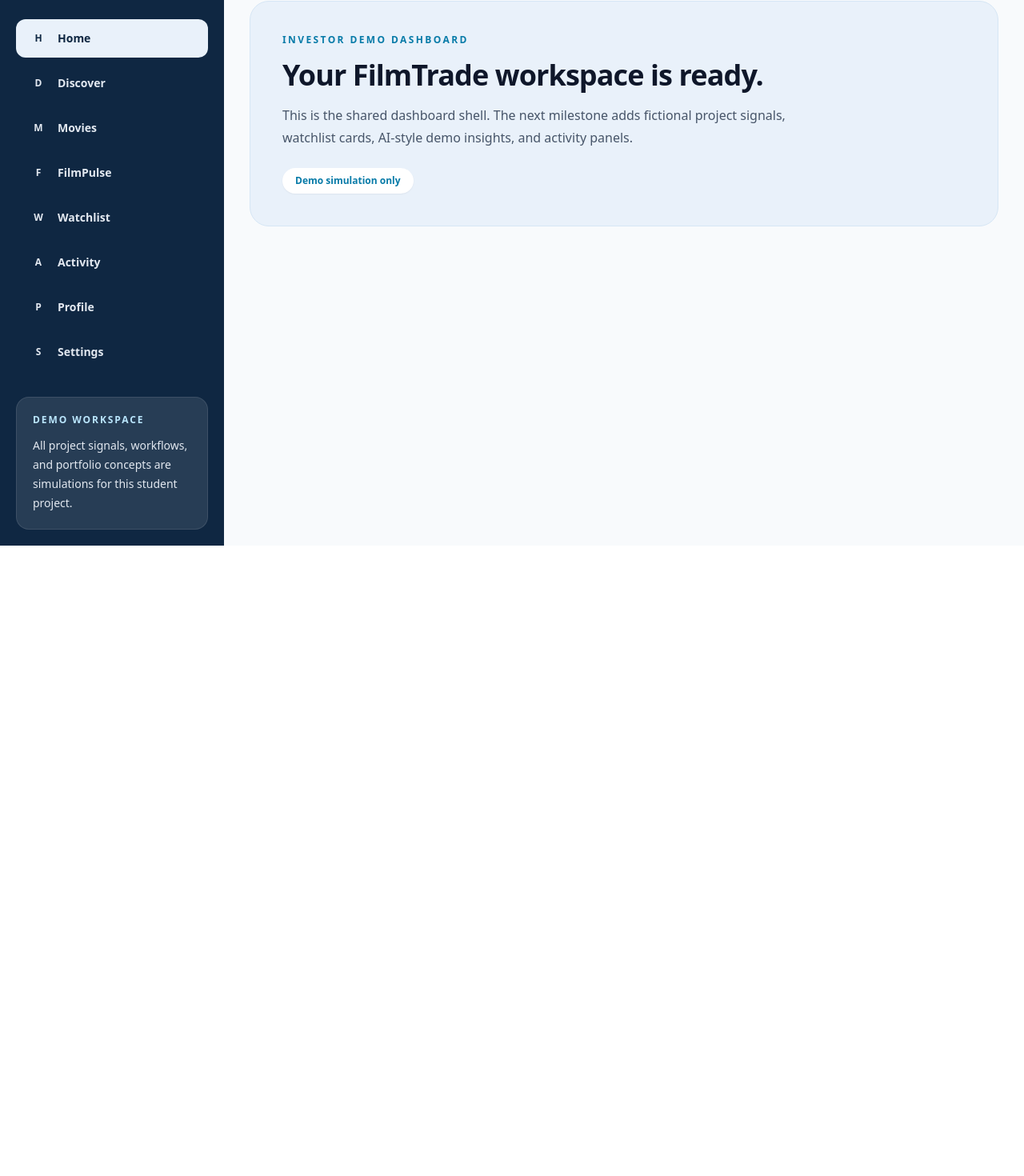
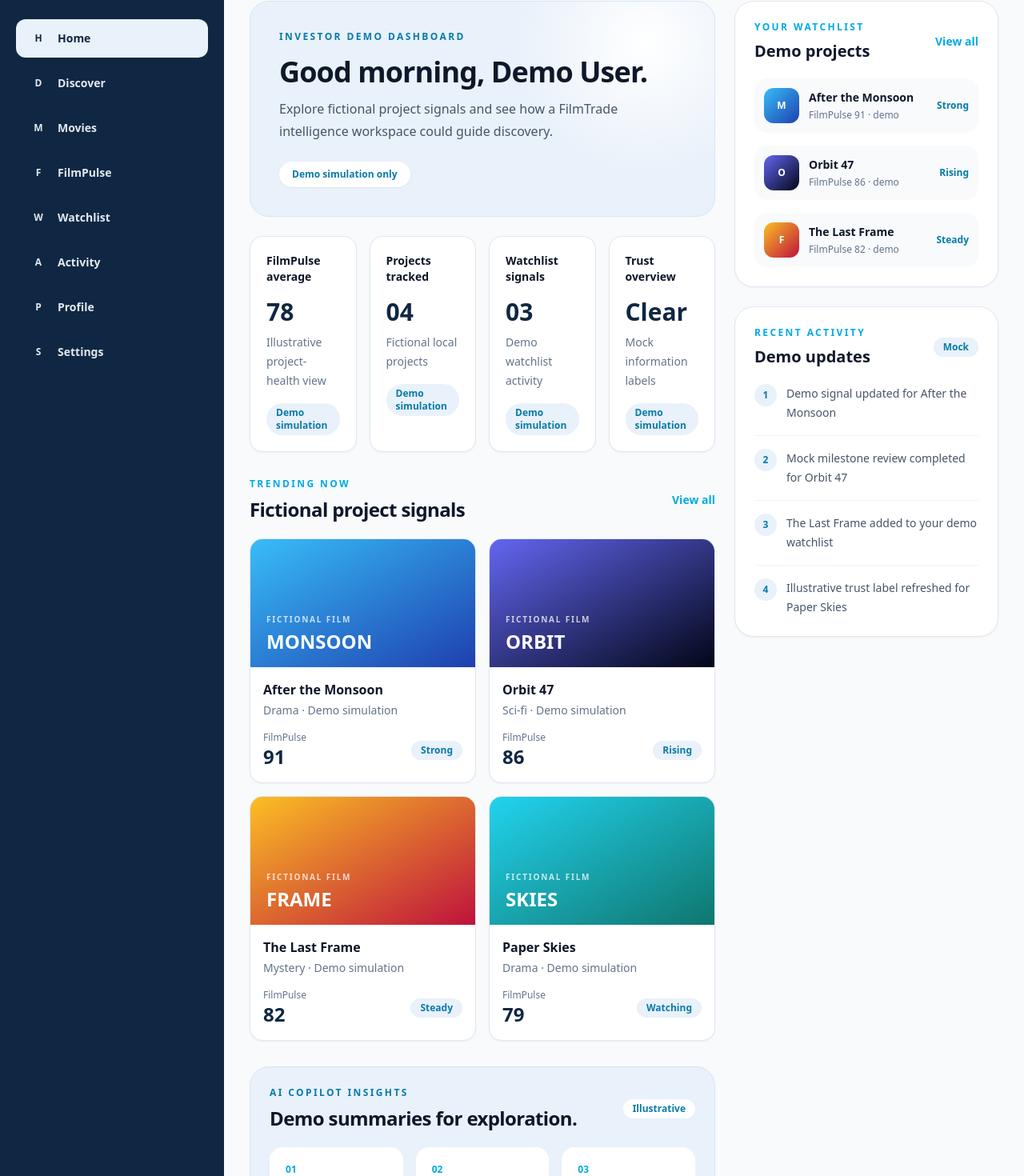
Before and after one commit to RakeshMalipeddi-06/filmtrade, a Next.js app: page /dashboard in a window 1280 px wide. Shown: the part 118-1588 px from the top of the page at 80% size. Before the commit the page ends 800 px from the top, so only its background shows below. Built offline with nearby package versions, Linux system fonts and the light colour scheme.

Commit message:
feat: add investor demo dashboard widgets

```diff
--- a/src/app/dashboard/page.tsx
+++ b/src/app/dashboard/page.tsx
@@ -1,20 +1,160 @@
+const projectCards = [
+  { title: "After the Monsoon", genre: "Drama", pulse: "91", signal: "Strong", artwork: "MONSOON", tone: "from-sky-400 to-blue-800" },
+  { title: "Orbit 47", genre: "Sci-fi", pulse: "86", signal: "Rising", artwork: "ORBIT", tone: "from-indigo-500 to-slate-950" },
+  { title: "The Last Frame", genre: "Mystery", pulse: "82", signal: "Steady", artwork: "FRAME", tone: "from-amber-400 to-rose-700" },
+  { title: "Paper Skies", genre: "Drama", pulse: "79", signal: "Watching", artwork: "SKIES", tone: "from-cyan-400 to-teal-700" },
+];
+
+const activity = [
+  "Demo signal updated for After the Monsoon",
+  "Mock milestone review completed for Orbit 47",
+  "The Last Frame added to your demo watchlist",
+  "Illustrative trust label refreshed for Paper Skies",
+];
+
 export default function DashboardPage() {
   return (
     <main className="p-5 sm:p-8">
-      <section className="rounded-3xl border border-[#d6e6f5] bg-[#e9f1fa] p-8 sm:p-10">
-        <p className="text-xs font-black uppercase tracking-[0.2em] text-[#087ba8]">
-          Investor demo dashboard
-        </p>
+      <div className="grid gap-6 xl:grid-cols-[minmax(0,1fr)_330px]">
+        <div className="min-w-0">
+          <section className="relative overflow-hidden rounded-3xl border border-[#d6e6f5] bg-[#e9f1fa] p-7 sm:p-9">
+            <div className="absolute right-0 top-0 h-full w-1/2 bg-[radial-gradient(circle_at_70%_20%,#ffffff_0%,transparent_55%)]" />
+            <div className="relative">
+              <p className="text-xs font-black uppercase tracking-[0.2em] text-[#087ba8]">Investor demo dashboard</p>
               <h1 className="mt-4 text-3xl font-black tracking-tight sm:text-4xl">
-          Your FilmTrade workspace is ready.
+                Good morning, Demo User.
               </h1>
-        <p className="mt-4 max-w-2xl leading-7 text-slate-600">
-          This is the shared dashboard shell. The next milestone adds fictional project signals, watchlist cards, AI-style demo insights, and activity panels.
+              <p className="mt-3 max-w-xl leading-7 text-slate-600">
+                Explore fictional project signals and see how a FilmTrade intelligence workspace could guide discovery.
               </p>
               <span className="mt-6 inline-block rounded-full bg-white px-4 py-2 text-xs font-black text-[#087ba8] shadow-sm">
                 Demo simulation only
               </span>
+            </div>
           </section>
+
+          <section className="mt-6 grid gap-4 sm:grid-cols-2 xl:grid-cols-4">
+            {[
+              ["FilmPulse average", "78", "Illustrative project-health view"],
+              ["Projects tracked", "04", "Fictional local projects"],
+              ["Watchlist signals", "03", "Demo watchlist activity"],
+              ["Trust overview", "Clear", "Mock information labels"],
+            ].map(([title, value, detail]) => (
+              <article key={title} className="rounded-2xl border border-slate-200 bg-white p-5 shadow-sm">
+                <p className="text-sm font-black text-[#0f172a]">{title}</p>
+                <p className="mt-4 text-3xl font-black text-[#0f2742]">{value}</p>
+                <p className="mt-2 text-sm leading-6 text-slate-500">{detail}</p>
+                <span className="mt-4 inline-block rounded-full bg-[#e9f1fa] px-3 py-1 text-xs font-black text-[#087ba8]">Demo simulation</span>
+              </article>
+            ))}
+          </section>
+
+          <section className="mt-8">
+            <div className="flex items-center justify-between gap-4">
+              <div>
+                <p className="text-xs font-black uppercase tracking-[0.2em] text-[#00ABE4]">Trending now</p>
+                <h2 className="mt-2 text-2xl font-black tracking-tight">Fictional project signals</h2>
+              </div>
+              <button className="text-sm font-black text-[#00ABE4]">View all</button>
+            </div>
+
+            <div className="mt-5 grid gap-4 sm:grid-cols-2 2xl:grid-cols-4">
+              {projectCards.map((project) => (
+                <article key={project.title} className="overflow-hidden rounded-2xl border border-slate-200 bg-white shadow-sm transition hover:-translate-y-1 hover:shadow-lg">
+                  <div className={`flex h-40 items-end bg-gradient-to-br ${project.tone} p-5 text-white`}>
+                    <div>
+                      <p className="text-[10px] font-black tracking-[0.18em] text-white/75">FICTIONAL FILM</p>
+                      <p className="mt-2 text-2xl font-black leading-none">{project.artwork}</p>
+                    </div>
+                  </div>
+                  <div className="p-4">
+                    <p className="font-black">{project.title}</p>
+                    <p className="mt-1 text-sm text-slate-500">{project.genre} · Demo simulation</p>
+                    <div className="mt-4 flex items-center justify-between">
+                      <div>
+                        <p className="text-xs text-slate-500">FilmPulse</p>
+                        <p className="text-2xl font-black text-[#0f2742]">{project.pulse}</p>
+                      </div>
+                      <span className="rounded-full bg-[#e9f1fa] px-3 py-1 text-xs font-black text-[#087ba8]">{project.signal}</span>
+                    </div>
+                  </div>
+                </article>
+              ))}
+            </div>
+          </section>
+
+          <section className="mt-8 rounded-3xl border border-[#d6e6f5] bg-[#e9f1fa] p-6">
+            <div className="flex items-center justify-between gap-4">
+              <div>
+                <p className="text-xs font-black uppercase tracking-[0.2em] text-[#087ba8]">AI Copilot insights</p>
+                <h2 className="mt-2 text-2xl font-black tracking-tight">Demo summaries for exploration.</h2>
+              </div>
+              <span className="rounded-full bg-white px-3 py-1 text-xs font-black text-[#087ba8]">Illustrative</span>
+            </div>
+
+            <div className="mt-5 grid gap-4 md:grid-cols-3">
+              {[
+                "After the Monsoon has the strongest illustrative FilmPulse signal.",
+                "Orbit 47 is marked as rising in the fictional momentum view.",
+                "Your demo watchlist contains three projects to review.",
+              ].map((insight, index) => (
+                <div key={insight} className="rounded-2xl bg-white p-5">
+                  <p className="text-xs font-black text-[#00ABE4]">0{index + 1}</p>
+                  <p className="mt-3 text-sm font-semibold leading-6 text-slate-700">{insight}</p>
+                </div>
+              ))}
+            </div>
+          </section>
+        </div>
+
+        <aside className="space-y-6">
+          <section className="rounded-3xl border border-slate-200 bg-white p-6 shadow-sm">
+            <div className="flex items-center justify-between">
+              <div>
+                <p className="text-xs font-black uppercase tracking-[0.2em] text-[#00ABE4]">Your watchlist</p>
+                <h2 className="mt-2 text-xl font-black">Demo projects</h2>
+              </div>
+              <button className="text-sm font-black text-[#00ABE4]">View all</button>
+            </div>
+
+            <div className="mt-5 space-y-4">
+              {projectCards.slice(0, 3).map((project) => (
+                <div key={project.title} className="flex items-center gap-3 rounded-2xl bg-[#f8fafc] p-3">
+                  <div className={`grid h-11 w-11 place-items-center rounded-xl bg-gradient-to-br ${project.tone} text-xs font-black text-white`}>
+                    {project.artwork.slice(0, 1)}
+                  </div>
+                  <div className="min-w-0 flex-1">
+                    <p className="truncate text-sm font-black">{project.title}</p>
+                    <p className="mt-1 text-xs text-slate-500">FilmPulse {project.pulse} · demo</p>
+                  </div>
+                  <span className="text-xs font-black text-[#087ba8]">{project.signal}</span>
+                </div>
+              ))}
+            </div>
+          </section>
+
+          <section className="rounded-3xl border border-slate-200 bg-white p-6 shadow-sm">
+            <div className="flex items-center justify-between">
+              <div>
+                <p className="text-xs font-black uppercase tracking-[0.2em] text-[#00ABE4]">Recent activity</p>
+                <h2 className="mt-2 text-xl font-black">Demo updates</h2>
+              </div>
+              <span className="rounded-full bg-[#e9f1fa] px-3 py-1 text-xs font-black text-[#087ba8]">Mock</span>
+            </div>
+
+            <div className="mt-5 space-y-4">
+              {activity.map((item, index) => (
+                <div key={item} className="flex gap-3 border-b border-slate-100 pb-4 last:border-0 last:pb-0">
+                  <span className="grid h-7 w-7 shrink-0 place-items-center rounded-full bg-[#e9f1fa] text-xs font-black text-[#087ba8]">
+                    {index + 1}
+                  </span>
+                  <p className="text-sm leading-6 text-slate-600">{item}</p>
+                </div>
+              ))}
+            </div>
+          </section>
+        </aside>
+      </div>
     </main>
   );
 }
```
Lines whose indentation alone changed are shown as unchanged.
